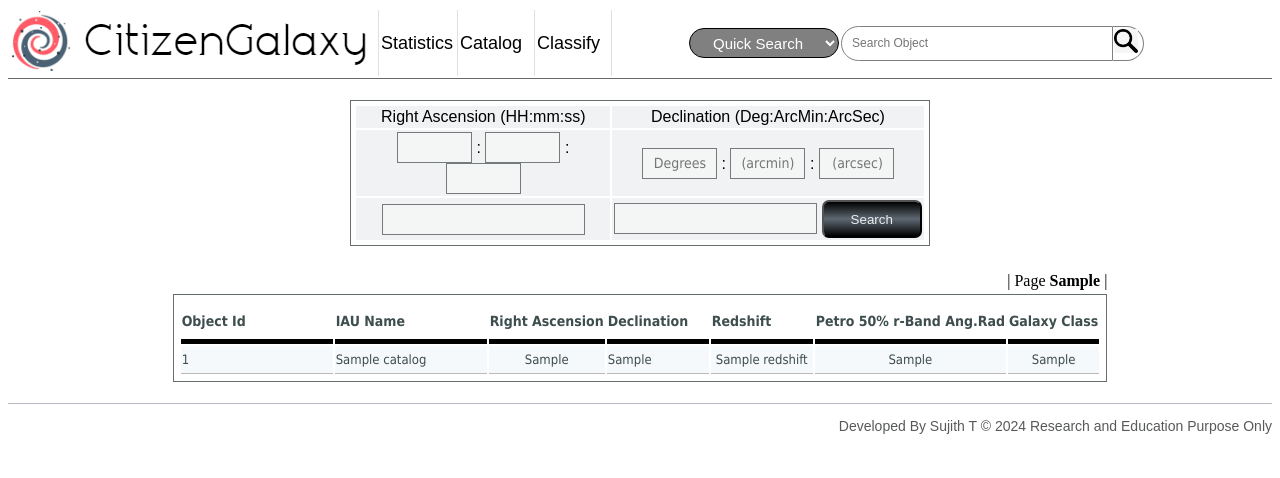
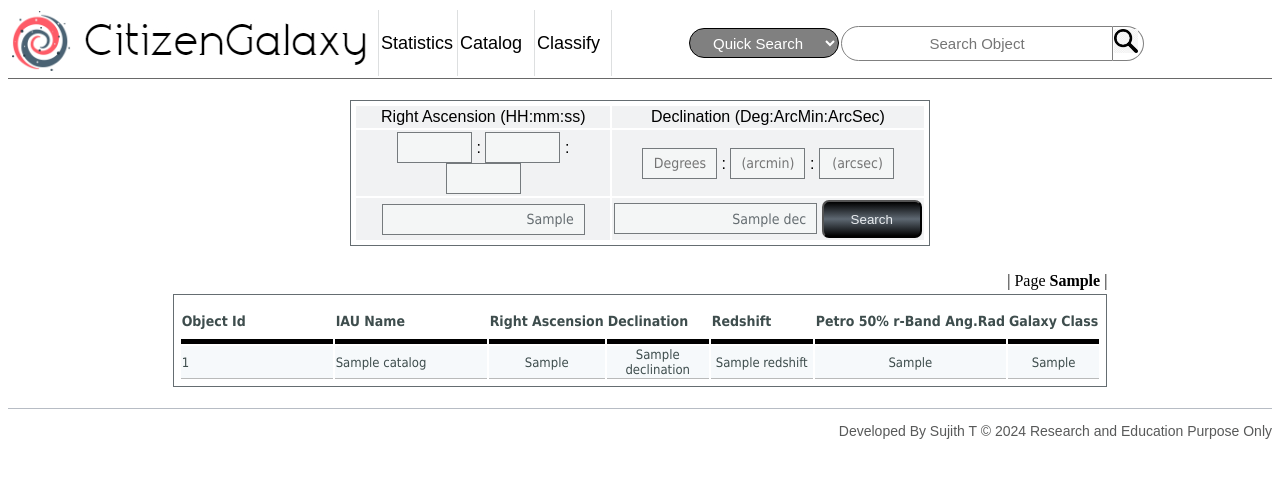
Before and after one commit to sujith-t/citizengalaxy, a Django app: template templates/catalog.html in a window 1280 px wide. Shown: the top 478 px of the page. Run offline with Django 4.2, Linux system fonts and the light colour scheme; the template is opened without the code that fills it: most values are stand-ins (such as "Sample title", 1, 10 or a date in 2020).

Commit message:
completed search by RA, DEC parameters

```diff
--- a/static/css/style.css
+++ b/static/css/style.css
@@ -44,7 +44,8 @@ a:hover {
 
 .quick-search-box {
     font-family: Arial, ui-rounded;
-    font-size: 12px;
+    text-align: center;
+    font-size: 15px;
     border-top-left-radius: 20px;
     border-bottom-left-radius: 20px;
     border: 1px solid gray;
@@ -54,7 +55,6 @@ a:hover {
     padding-bottom: 5px;
     height: 23px;
     width: 250px;
-    text-align: left;
     color: dimgray;
 }
 
--- a/templates/catalog.html
+++ b/templates/catalog.html
@@ -17,8 +17,8 @@
                         <td align="center"><input size="5" class="txt numeric dec-set" id="deg" placeholder="Degrees" maxlength="3"/> : <input size="5" class="txt numeric dec-set" id="arc_min" placeholder="(arcmin)" maxlength="2" /> : <input size="5" class="txt numeric dec-set" id="arc_sec" placeholder="(arcsec)" maxlength="5" /></td>
                     </tr>
                     <tr>
-                        <td align="center"><input size="25" class="txt numeric" id="ra" name="ra" /></td>
-                        <td align="center"><input size="25" class="txt numeric" id="dec" name="dec" />&nbsp;<button class="btn">Search</button></td>
+                        <td align="center"><input size="25" class="txt numeric" id="ra" name="ra" value="{{ post_data.ra }}" /></td>
+                        <td align="center"><input size="25" class="txt numeric" id="dec" name="dec" value="{{ post_data.dec }}"/>&nbsp;<button class="btn">Search</button></td>
                     </tr>
                 </table>
             </form>
@@ -47,16 +47,16 @@
                     {% if is_searched == 1 %}
                     <td>{{item.obj_id}}</td>
                     <td>{{item.iauname}}</td>
-                    <td align="center">{{item.ra_string}}</td>
-                    <td>{{item.dec_string}}</td>
+                    <td align="center">{{item.ra}}</td>
+                    <td align="center">{{item.declination}}</td>
                     <td align="center">{{item.redshift}}</td>
                     <td align="center">{{item.petror50_r}}</td>
                     <td align="center">{{item.obj_class}}</td>
                     {% else %}
                     <td>{{item.catalog.obj_id}}</td>
                     <td>{{item.catalog.iauname}}</td>
-                    <td align="center">{{item.catalog.ra_string}}</td>
-                    <td>{{item.catalog.dec_string}}</td>
+                    <td align="center">{{item.catalog.ra}}</td>
+                    <td align="center">{{item.catalog.declination}}</td>
                     <td align="center">{{item.redshift}}</td>
                     <td align="center">{{item.petror50_r}}</td>
                     <td align="center">{{item.catalog.obj_class}}</td>
--- a/templates/header.html
+++ b/templates/header.html
@@ -46,12 +46,12 @@
                                 <td>
                                     <select class="quick-search-select" name="search_option">
                                         <option value="">Quick Search</option>
-                                        <option value="obj_id">Obj ID</option>
-                                        <option value="iauname">IAU Name</option>
+                                        <option value="obj_id" {% if post_data.search_option == 'obj_id' %} selected {% endif %} >Obj ID</option>
+                                        <option value="iauname" {% if post_data.search_option == 'iauname' %} selected {% endif %} >IAU Name</option>
                                     </select>
                                 </td>
                                 <td>
-                                    <input type="text" placeholder="Search Object" class="quick-search-box" name="search_value" />
+                                    <input type="text" placeholder="Search Object" class="quick-search-box" name="search_value" value="{{ post_data.search_value }}"/>
                                 </td>
                                 <td class="top-search-submit">
                                     <img src="{% static 'images/search.png' %}" height="24px" width="24px" />
--- a/webapp/model/dto.py
+++ b/webapp/model/dto.py
@@ -10,8 +10,8 @@ class CatalogSearchResult:
     def __init__(self, meta: SdssMetadataModel, catalog: GalaxyCatalogModel):
         self.obj_id = catalog.obj_id
         self.iauname = catalog.iauname
-        self.ra_string = catalog.ra_string
-        self.dec_string = catalog.dec_string
+        self.ra = catalog.ra
+        self.declination = catalog.declination
         self.obj_class = catalog.obj_class
         self.redshift = None
         self.petror50_r = None
--- a/webapp/views.py
+++ b/webapp/views.py
@@ -1,5 +1,6 @@
 from django.shortcuts import render
 from .service.search import GalaxyLocatorServiceImpl
+
 
 # Create your views here.
 def index(request):
@@ -15,6 +16,7 @@ def classify(request):
 
 
 def catalog(request):
+    post_data = {}
     page_no = int(request.GET.get('page', 1))
     locator = GalaxyLocatorServiceImpl()
     result = []
@@ -24,7 +26,8 @@ def catalog(request):
         total_pages, result = locator.get_page_result(page_no)
 
     if request.method == "POST":
-        post_data = {"search_option": request.POST.get('search_option'), "search_value": request.POST.get('search_value')}
+        post_data = {"search_option": request.POST.get('search_option'),
+                     "search_value": request.POST.get('search_value')}
         if post_data["search_option"] == "ra_dec":
             post_data["ra"] = request.POST.get('ra')
             post_data["dec"] = request.POST.get('dec')
@@ -38,4 +41,5 @@ def catalog(request):
     if request.method == "POST" and request.POST.get('search_option') is not None:
         view_data["is_searched"] = 1
 
+    view_data["post_data"] = post_data
     return render(request, 'catalog.html', view_data)
```
Also changed, not shown: webapp/service/search.py (+34 -11 lines).
